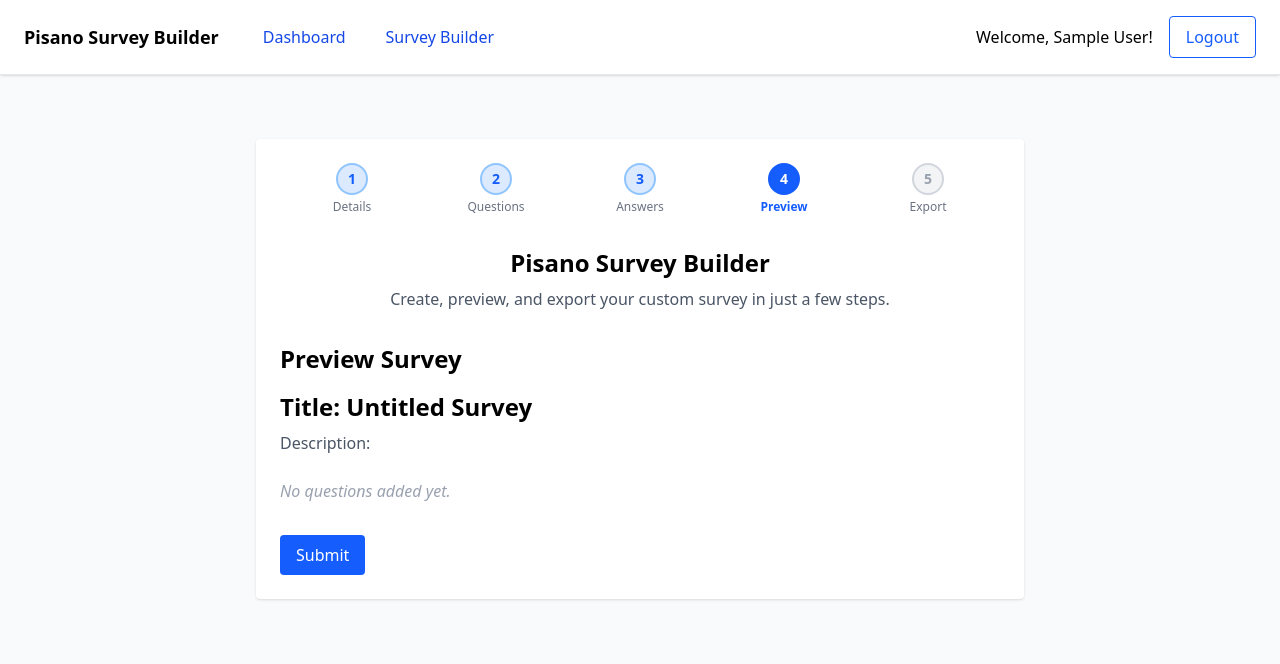
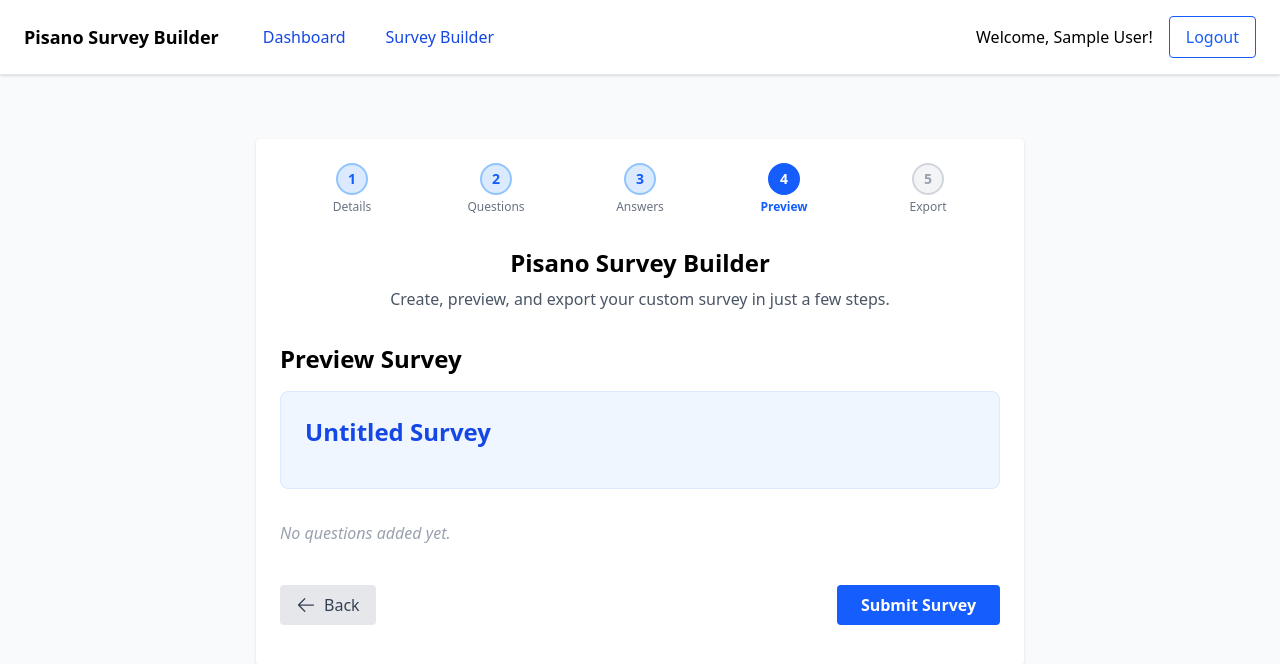
Before and after one commit to coskuntekin/pisano-survey-builder, a React (Vite) app: page /app/survey-builder/step-4 in a window 1280 px wide. Shown: the top 664 px of the page. Built offline with nearby package versions, Linux system fonts and the light colour scheme; sample sign-in values are in the browser's storage.

Commit message:
Refactor SurveyPreview component for improved layout and user feedback

```diff
--- a/src/components/SurveyPreview.tsx
+++ b/src/components/SurveyPreview.tsx
@@ -37,13 +37,12 @@ const SurveyPreview: React.FC<SurveyPreviewProps> = ({ survey }) => {
 
   return (
     <div>
-      <h2 className="text-2xl font-bold mb-2">
-        Title:{" "}
-        {survey.title || "Untitled Survey"}
-      </h2>
-      <p className="mb-6 text-gray-600">
-        Description:{" "}
-        {survey.description}</p>
+      <div className="mb-8 p-6 rounded-lg bg-blue-50 border border-blue-100">
+        <h2 className="text-2xl font-bold mb-2 text-blue-700">
+          {survey.title || "Untitled Survey"}
+        </h2>
+        <p className="mb-4 text-gray-600 text-base">{survey.description}</p>
+      </div>
       <div className="space-y-8">
         {survey.questions.length === 0 && (
           <div className="text-gray-400 italic">No questions added yet.</div>
@@ -52,17 +51,42 @@ const SurveyPreview: React.FC<SurveyPreviewProps> = ({ survey }) => {
           <QuestionRenderer key={question.id} question={question} index={idx} />
         ))}
       </div>
-      <div className="mt-8 flex flex-col items-start gap-2">
+      <div className="mt-10 justify-between flex items-start">
+        <button
+          className="px-4 py-2 bg-gray-200 text-gray-700 rounded hover:bg-gray-300 flex items-center gap-2"
+          onClick={() => navigate(-1)}
+          type="button"
+        >
+          <svg
+            xmlns="http://www.w3.org/2000/svg"
+            fill="none"
+            viewBox="0 0 24 24"
+            strokeWidth={1.5}
+            stroke="currentColor"
+            className="size-5"
+          >
+            <path
+              strokeLinecap="round"
+              strokeLinejoin="round"
+              d="M10.5 19.5 3 12m0 0 7.5-7.5M3 12h18"
+            />
+          </svg>
+          Back
+        </button>
         <button
           type="button"
-          className="px-4 py-2 bg-blue-600 text-white rounded hover:bg-blue-700 disabled:opacity-50"
+          className="px-6 py-2 bg-blue-600 text-white rounded font-semibold hover:bg-blue-700 transition disabled:opacity-50"
           onClick={handleSubmit}
           disabled={loading}
         >
-          {loading ? "Submitting..." : "Submit"}
+          {loading ? "Submitting..." : "Submit Survey"}
         </button>
-        {success && <span className="text-green-600">{success}</span>}
-        {error && <span className="text-red-600">{error}</span>}
+      </div>
+      <div className="mt-4 flex justify-center w-full">
+        {success && (
+          <small className="text-green-600 font-medium">{success}</small>
+        )}
+        {error && <small className="text-red-600 font-medium">{error}</small>}
       </div>
     </div>
   );
@@ -70,18 +94,21 @@ const SurveyPreview: React.FC<SurveyPreviewProps> = ({ survey }) => {
 
 const QuestionRenderer: React.FC<{ question: Question; index: number }> = ({
   question,
+  index,
 }) => {
   return (
-    <div className="border rounded p-4 bg-gray-50">
-      <div className="font-medium mb-2">
-        Question:{" "}
-        {question.text || (
-          <small className="italic text-gray-400">Untitled Question</small>
-        )}
+    <div className="border rounded-lg p-5 bg-white">
+      <div className="flex items-center gap-2 mb-2">
+        <span className="inline-block bg-blue-100 text-blue-700 rounded-full px-3 py-1 text-xs font-bold">
+          Q{index + 1}
+        </span>
+        <span className="font-medium text-lg">
+          {question.text || (
+            <small className="italic text-gray-400">Untitled Question</small>
+          )}
+        </span>
       </div>
       <div className="mb-2 text-sm text-gray-600">
-        Answer:{" "}
-        <br />
         <span className="font-semibold">Type:</span>{" "}
         {question.type
           .replace("_", " ")
@@ -98,7 +125,7 @@ const QuestionRenderer: React.FC<{ question: Question; index: number }> = ({
           ) : (
             <ul className="list-disc list-inside text-gray-700 text-sm">
               {question.options.map((opt) => (
-                <li key={opt.id}>
+                <li key={opt.id} className="py-0.5">
                   {opt.text || (
                     <span className="italic text-gray-400">
                       Untitled Answer
```
